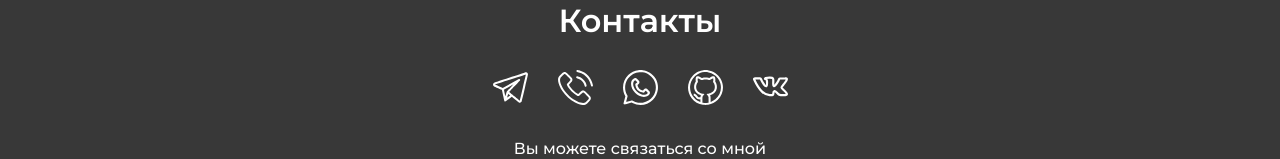
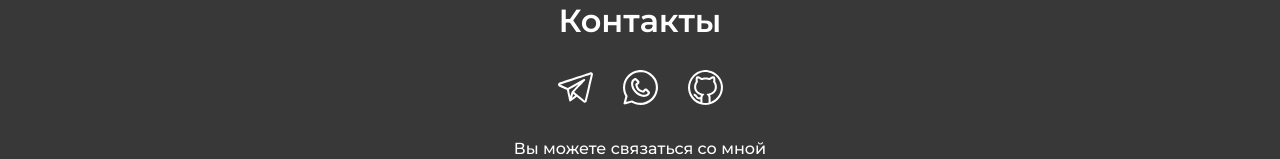
Before and after one commit to maksim4k1/maksim4k1.github.io, a React (Create React App) app: page /#/error/404 in a window 1280 px wide. Shown: the part 573-732 px from the top of the page. Built offline with nearby package versions, Linux system fonts and the light colour scheme.

Commit message:
delere tel and vk contacts

```diff
--- a/src/assets/icons/PhoneIcon.jsx
+++ /dev/null
@@ -1,39 +0,0 @@
-import React from "react";
-
-function PhoneIcon () {
-  return(
-    <svg version="1.0" xmlns="http://www.w3.org/2000/svg"
-    width="512.000000pt" height="512.000000pt" viewBox="0 0 512.000000 512.000000"
-    preserveAspectRatio="xMidYMid meet">
-
-    <g transform="translate(0.000000,512.000000) scale(0.100000,-0.100000)"
-    fill="var(--color-black)" stroke="none">
-    <path d="M2770 5102 c-98 -49 -107 -188 -15 -248 14 -9 82 -29 153 -45 214
-    -47 320 -82 512 -169 275 -125 519 -298 746 -531 328 -337 543 -741 643 -1210
-    27 -127 34 -143 73 -172 63 -46 140 -42 191 11 46 48 49 79 21 215 -200 984
-    -945 1798 -1909 2086 -110 33 -322 81 -357 81 -13 0 -39 -8 -58 -18z"/>
-    <path d="M839 4801 c-128 -41 -235 -130 -535 -448 -215 -227 -273 -342 -293
-    -571 -29 -326 81 -739 324 -1217 102 -202 148 -281 278 -475 490 -734 1133
-    -1319 1892 -1723 430 -229 794 -346 1125 -363 234 -13 442 53 598 188 19 16
-    134 131 256 257 202 207 225 235 264 312 75 150 76 285 1 439 -41 83 -51 94
-    -413 456 -351 352 -375 374 -447 408 -153 72 -310 65 -459 -21 -25 -15 -138
-    -118 -252 -231 l-207 -204 -99 53 c-440 232 -1018 814 -1232 1240 l-39 76 192
-    194 c205 207 255 269 288 363 44 128 35 250 -28 379 -33 66 -67 103 -407 443
-    -387 387 -418 413 -536 448 -72 21 -200 20 -271 -3z m224 -291 c62 -29 709
-    -679 736 -740 52 -115 30 -153 -244 -425 -123 -121 -230 -235 -240 -254 -28
-    -56 -16 -157 30 -255 129 -274 337 -550 654 -866 261 -261 529 -462 800 -601
-    113 -59 128 -64 185 -63 39 0 74 7 96 18 19 10 136 119 260 241 124 122 240
-    230 259 240 50 25 138 17 188 -18 71 -49 679 -669 703 -716 29 -58 29 -124 0
-    -182 -22 -42 -344 -380 -455 -476 -160 -140 -385 -157 -755 -57 -270 73 -687
-    275 -1030 499 -730 478 -1398 1251 -1736 2010 -217 488 -270 862 -156 1095 20
-    42 81 110 257 288 145 148 247 243 275 257 56 30 117 31 173 5z"/>
-    <path d="M2722 4170 c-68 -42 -92 -132 -52 -197 28 -46 52 -58 173 -88 277
-    -68 500 -195 689 -394 179 -187 300 -413 353 -656 21 -94 35 -126 71 -154 81
-    -64 211 -17 229 83 15 76 -60 337 -147 510 -223 450 -627 774 -1113 892 -121
-    29 -160 30 -203 4z"/>
-    </g>
-    </svg>
-  );
-}
-
-export default PhoneIcon;
--- a/src/assets/icons/VkIcon.jsx
+++ /dev/null
@@ -1,8 +0,0 @@
-import React from "react";
-
-function VkIcon () {
-  return(
-<svg viewBox="0 0 16 16"><path fill="none" stroke="var(--color-black)" strokeMiterlimit="10" d="M7.839 11.467h.897s.271-.028.409-.167c.127-.128.123-.368.123-.368s-.018-1.126.541-1.291c.55-.163 1.257 1.087 2.006 1.568.567.364.997.284.997.284l2.003-.026s1.048-.06.551-.831c-.041-.063-.289-.57-1.489-1.611-1.256-1.09-1.088-.914.425-2.799.921-1.148 1.29-1.849 1.175-2.149-.11-.286-.787-.21-.787-.21l-2.255.013s-.167-.021-.291.048a.6.6 0 0 0-.199.226s-.357.888-.833 1.644c-1.004 1.594-1.406 1.679-1.57 1.58-.383-.231-.288-.928-.288-1.422 0-1.545.251-2.189-.488-2.356-.245-.056-.426-.092-1.053-.098-.805-.008-1.486.002-1.871.179-.257.117-.455.379-.334.394.149.019.486.085.665.313.231.294.223.954.223.954s.133 1.819-.31 2.045c-.304.155-.721-.161-1.616-1.608-.459-.741-.805-1.56-.805-1.56s-.067-.153-.186-.235c-.145-.099-.347-.131-.347-.131l-2.143.014s-.322.008-.44.139c-.105.116-.008.357-.008.357s1.678 3.67 3.578 5.52c1.742 1.695 3.72 1.584 3.72 1.584z"/></svg>  );
-}
-
-export default VkIcon;
--- a/src/components/UI/Footer/index.jsx
+++ b/src/components/UI/Footer/index.jsx
@@ -1,8 +1,6 @@
 import React from "react";
 import styled from "styled-components";
 import GithubIcon from "../../../assets/icons/GithubIcon";
-import VkIcon from "../../../assets/icons/VkIcon";
-import PhoneIcon from "../../../assets/icons/PhoneIcon";
 import TelegramIcon from "../../../assets/icons/TelegramIcon";
 import WhatsappIcon from "../../../assets/icons/WhatsappIcon";
 import { gap } from "../../../styles/mixins";
@@ -81,10 +79,8 @@ function Footer () {
         <Title>Контакты</Title>
         <List>
           <li><a target="_blank" rel="noreferrer" href="https://t.me/maksim4k1"><TelegramIcon/></a></li>
-          <li><a href="tel:+79836091358"><PhoneIcon/></a></li>
           <li><a target="_blank" rel="noreferrer" href="https://wa.me/+79836091358"><WhatsappIcon/></a></li>
           <li><a target="_blank" rel="noreferrer" href="https://github.com/maksim4k1"><GithubIcon/></a></li>
-          <li><a target="_blank" rel="noreferrer" href="https://vk.com/maks4k1"><VkIcon/></a></li>
         </List>
         <Content>Вы можете связаться со мной<br/>или посмотреть на мои работы<br/>по ссылкам выше</Content>
       </Section>
--- a/src/pages/ContactsPage.jsx
+++ b/src/pages/ContactsPage.jsx
@@ -2,10 +2,8 @@ import React, { useState } from "react";
 import styled from "styled-components";
 import GithubIcon from "../assets/icons/GithubIcon";
 import GmailIcon from "../assets/icons/GmailIcon";
-import PhoneIcon from "../assets/icons/PhoneIcon";
 import TelegramIcon from "../assets/icons/TelegramIcon";
 import WhatsappIcon from "../assets/icons/WhatsappIcon";
-import VkIcon from "../assets/icons/VkIcon";
 import AppLink from "../components/UI/AppLink";
 import Section from "../components/UI/Section";
 import Title from "../components/UI/Title";
@@ -68,11 +66,9 @@ function ContactsPage () {
       <Section>
         <Title>Контакты</Title>
         <List>
-          <Item><PhoneIcon/><AppLink href="tel:+79836091358">+7 983 609-13-58</AppLink></Item>
           <Item><WhatsappIcon/><AppLink target="_blank" rel="noreferrer" href="https://wa.me/+79836091358">+7 983 609-13-58</AppLink></Item>
           <Item><TelegramIcon/><AppLink target="_blank" rel="noreferrer" href="https://t.me/maksim4k1">maksim4k1</AppLink></Item>
           <Item><GithubIcon/><AppLink target="_blank" rel="noreferrer" href="https://github.com/maksim4k1">maksim4k1</AppLink></Item>
-          <Item><VkIcon/><AppLink target="_blank" rel="noreferrer" href="https://vk.com/maks4k1">maks4k1</AppLink></Item>
           <Item><GmailIcon/><AppLink href="mailto:maksim4k1@gmail.com">maksim4k1@gmail.com</AppLink></Item>
         </List>
       </Section>
```
